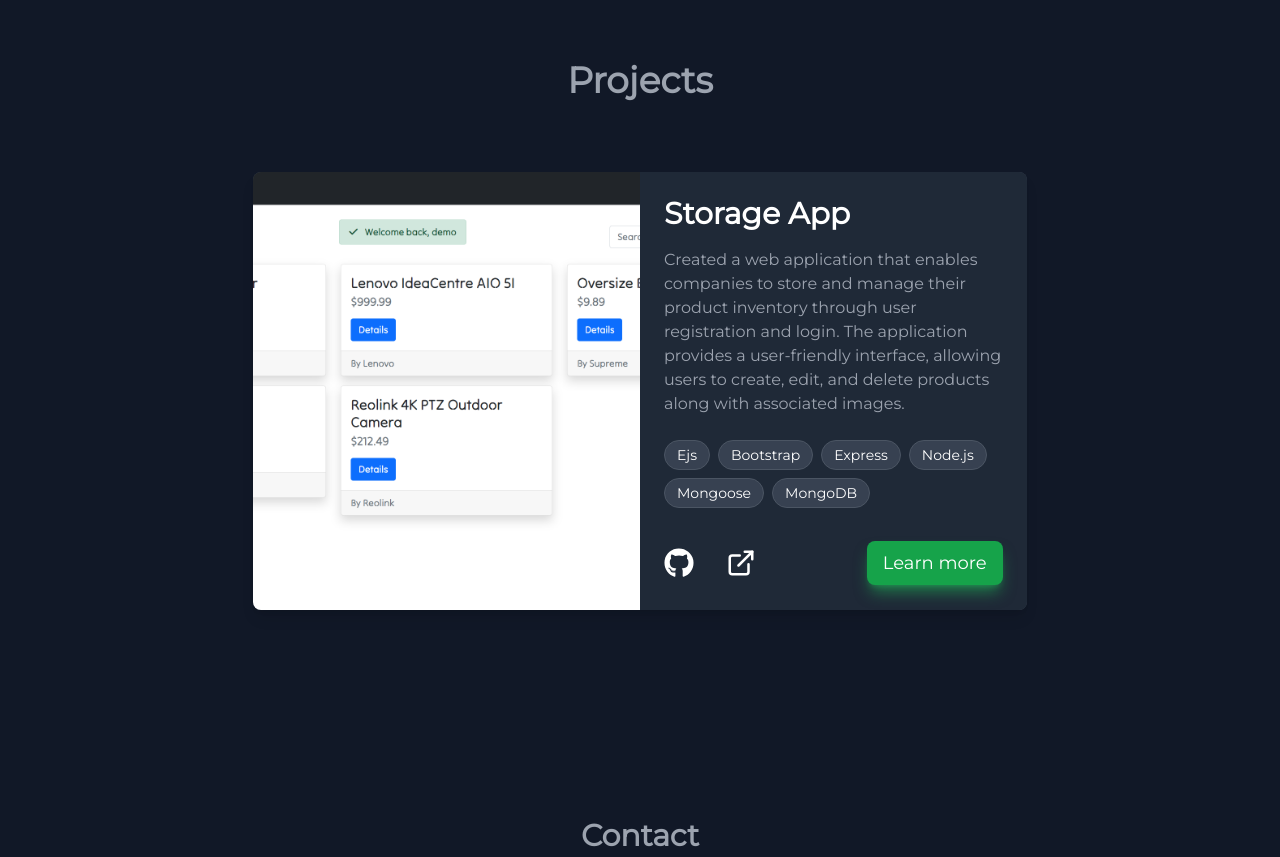
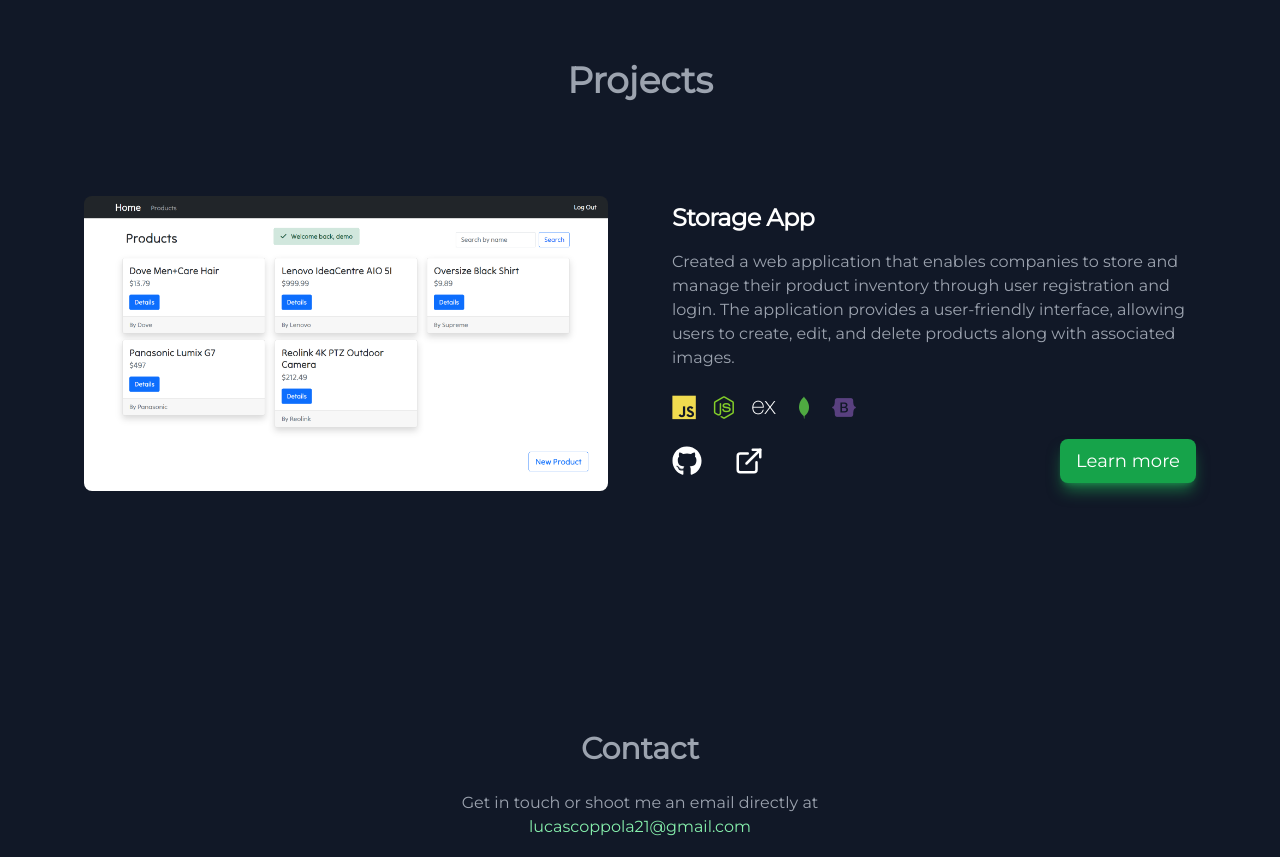
Before and after one commit to LucasCoppola/Portfolio-og, a React (Vite) app: page / in a window 1280 px wide. Shown: the part 1220-2077 px from the top of the page. Built offline with nearby package versions, Linux system fonts and the light colour scheme.

Commit message:
refactor project view and icons

```diff
--- a/src/components/Projects.jsx
+++ b/src/components/Projects.jsx
@@ -1,4 +1,4 @@
-import React from 'react'
+import React, { Fragment } from 'react'
 import { FaGithub } from 'react-icons/fa'
 import { FiExternalLink } from 'react-icons/fi'
 import { projects } from '../data'
@@ -7,38 +7,39 @@ const Projects = () => {
 	return (
 		<section id="projects" className="body-font overflow-hidden text-gray-400">
 			<div className="container mx-auto px-5 py-24">
-				<div className="mb-10 flex w-full flex-wrap">
+				<div className=" flex w-full flex-wrap">
 					<div className="mb-6 w-full lg:mb-0">
 						<h1 className="text-center text-3xl font-bold sm:text-4xl md:mb-8">Projects</h1>
 					</div>
 				</div>
-				<div className="flex flex-col items-center">
+				<section className="bg-gray-900">
 					{projects.map((project, i) => (
-						<div
-							key={i}
-							className="mb-8 flex w-full flex-col justify-center overflow-hidden rounded-lg bg-gray-700 shadow-lg lg:w-2/3 lg:flex-row lg:flex-wrap"
-						>
-							<img src={project.images[0]} alt={project.title} className="h-auto  object-cover  lg:w-1/2" />
-							<div className="bg-gray-800  p-6 lg:w-1/2">
-								<h2 className="mb-4 text-3xl font-bold text-white">{project.title}</h2>
-								<p className="mb-6 text-base text-gray-400">{project.description}</p>
-								<div className="mb-6 flex flex-wrap">
-									{project.technologies.map((tech, i) => (
-										<p
-											key={i}
-											className="mb-2 mr-2 inline-block rounded-full border border-gray-600 bg-gray-700 px-3 py-1 text-sm text-white"
-										>
-											{tech}
-										</p>
+						<div key={i} className="mx-auto max-w-screen-xl items-center gap-8 px-4 py-8 sm:py-16 md:grid md:grid-cols-2 lg:px-6 xl:gap-16">
+							<img className="block w-full rounded-lg" src={project.images[0]} alt={project.title} />
+							<div className="mt-4 md:mt-0">
+								<h2 className="mb-4 text-2xl font-extrabold tracking-tight text-white">{project.title}</h2>
+								<p className="mb-6 font-light text-gray-400 sm:text-xs lg:text-base">{project.description}</p>
+								<div>
+									{project.technologies.map((technology, i) => (
+										<span key={i} className="inline-block rounded-full pb-3 pr-4 text-2xl text-white">
+											{technology}
+										</span>
 									))}
 								</div>
 								<div className="flex items-center justify-start">
-									<a href={project.repo} target="_blank" rel="noopener noreferrer" className="mr-4 font-bold text-white hover:text-green-300">
+									<a
+										href={project.repo}
+										target="_blank"
+										title="Github"
+										rel="noopener noreferrer"
+										className="mr-4 font-bold text-white hover:text-green-300"
+									>
 										<FaGithub className="transform text-3xl transition duration-500 ease-in-out hover:-translate-y-1 hover:scale-110" />
 									</a>
 									<a
 										href={project.link}
 										target="_blank"
+										title="Website Link"
 										rel="noopener noreferrer"
 										className="transform rounded  px-4 py-2 font-bold text-white transition duration-500 ease-in-out hover:-translate-y-1 hover:scale-110 hover:text-green-300"
 									>
@@ -55,7 +56,7 @@ const Projects = () => {
 							</div>
 						</div>
 					))}
-				</div>
+				</section>
 			</div>
 		</section>
 	)
--- a/src/data.jsx
+++ b/src/data.jsx
@@ -1,7 +1,13 @@
 export const projects = [
 	{
 		title: 'Storage App',
-		technologies: ['Ejs', 'Bootstrap', 'Express', 'Node.js', 'Mongoose', 'MongoDB'],
+		technologies: [
+			<i className="devicon-javascript-plain colored" title="JavaScript"></i>,
+			<i className="devicon-nodejs-plain colored" title="Node.js"></i>,
+			<i className="devicon-express-original " title="Express.js"></i>,
+			<i className="devicon-mongodb-plain colored" title="MongoDB"></i>,
+			<i className="devicon-bootstrap-plain colored" title="Bootstrap"></i>
+		],
 		description:
 			'Created a web application that enables companies to store and manage their product inventory through user registration and login. The application provides a user-friendly interface, allowing users to create, edit, and delete products along with associated images.',
 		images: ['./storage-app.png', './storage-app2.png'],
@@ -9,17 +15,6 @@ export const projects = [
 		repo: 'https://github.com/LucasCoppola/Storage-App',
 		page: '/storage-app'
 	}
-
-	// {
-	// 	title: 'DevChat',
-	// 	technologies: ['React', 'Express', 'Node.js', 'MongoDB'],
-	// 	description:
-	// 		'Lorem ipsum dolor sit amet consectetur adipisicing elit. Praesentium dolore rerum laborum iure enim sint nemo omnis voluptate exercitationem eius?',
-	// 	image: './project-3.gif',
-	// 	link: 'https://reactbootcamp.com',
-	// 	repo: '',
-	// 	page: ''
-	// }
 ]
 
 export const skillsData = [
--- a/src/pages/ProjectDetails.jsx
+++ b/src/pages/ProjectDetails.jsx
@@ -37,19 +37,20 @@ const ProjectDetail = () => {
 					<h3 className="mb-2 text-lg font-bold">Technologies</h3>
 					<div className="flex flex-wrap">
 						{project.technologies.map((tech) => (
-							<p key={tech} className="mb-2 mr-2 inline-block rounded-full border border-gray-600 bg-gray-700 px-3 py-1 text-sm text-white">
+							<p key={tech} className="mb-2 mr-2 inline-block rounded-full pr-4 pt-1 text-2xl text-white">
 								{tech}
 							</p>
 						))}
 					</div>
 				</div>
 				<div className="mt-4 flex items-center">
-					<a href={project.repo} target="_blank" rel="noopener noreferrer" className="mr-4 font-bold text-white hover:text-green-300">
+					<a href={project.repo} target="_blank" title="Github" rel="noopener noreferrer" className="mr-4 font-bold text-white hover:text-green-300">
 						<FaGithub className="transform  text-3xl transition duration-500 ease-in-out hover:-translate-y-1 hover:scale-110" />
 					</a>
 					<a
 						href={project.link}
 						target="_blank"
+						title="Website Link"
 						rel="noopener noreferrer"
 						className="transform rounded px-4 py-2 font-bold text-white transition duration-500 ease-in-out hover:-translate-y-1 hover:scale-110 hover:text-green-300"
 					>
```
